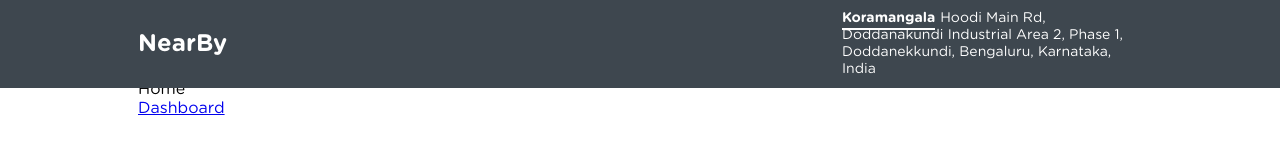
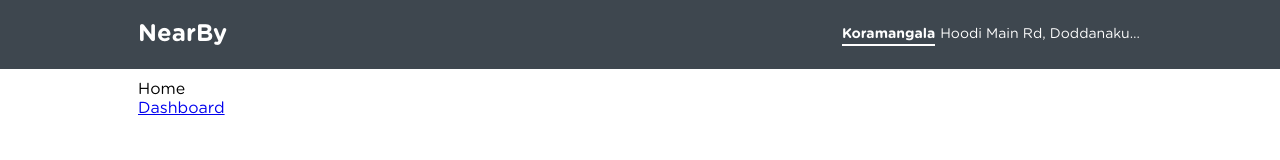
Before and after one commit to Arjun-sna/nearby, a React app: page / in a window 1280 px wide. Built offline with nearby package versions, Linux system fonts and the light colour scheme.

Commit message:
fix header adress text styles

```diff
--- a/src/components/navbar/index.js
+++ b/src/components/navbar/index.js
@@ -9,11 +9,13 @@ export default () => (
         NearBy
       </Link>
       <div className="header-location">
-        <span className="locality">
-          Koramangala
+        <span>
+          <span className="locality">
+            Koramangala
+          </span>
         </span>
         <span className="address">
-          Hoodi Main Rd, Doddanakundi Industrial Area 2, Phase 1, Doddanekkundi, Bengaluru, Karnataka, India
+          Hoodi Main Rd, Doddanakundi Industrial Area 2, Phase 1, Doddanekkundi, Bengaluru, Karnataka, India`
         </span>
       </div>
     </div>
--- a/src/components/navbar/style.scss
+++ b/src/components/navbar/style.scss
@@ -22,9 +22,11 @@
   }
 
   .header-location {
+    display: flex;
     color: $white;
     font-size: 14px;
     max-width: 300px;
+    cursor: pointer;
 
     .locality {
       font-family: gotham-bold;
@@ -43,6 +45,9 @@
 
     .address {
       margin-left: 5px;
+      white-space: nowrap;
+      overflow: hidden;
+      text-overflow: ellipsis;
     }
   }
 }
```
